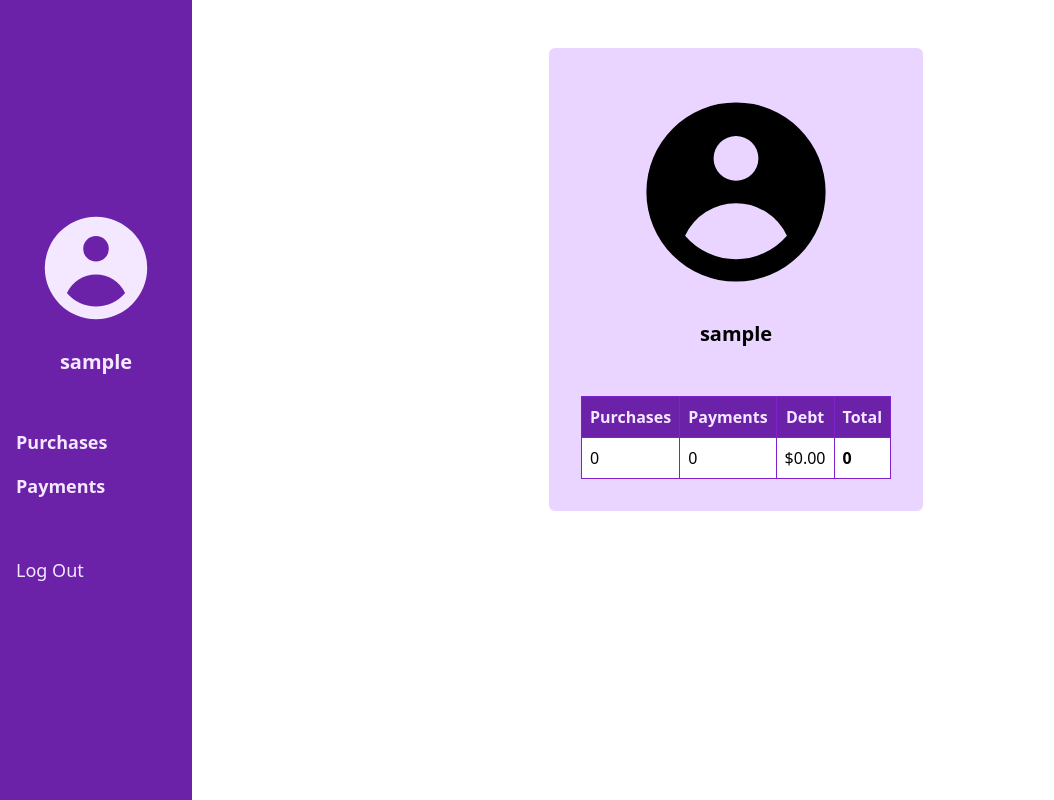
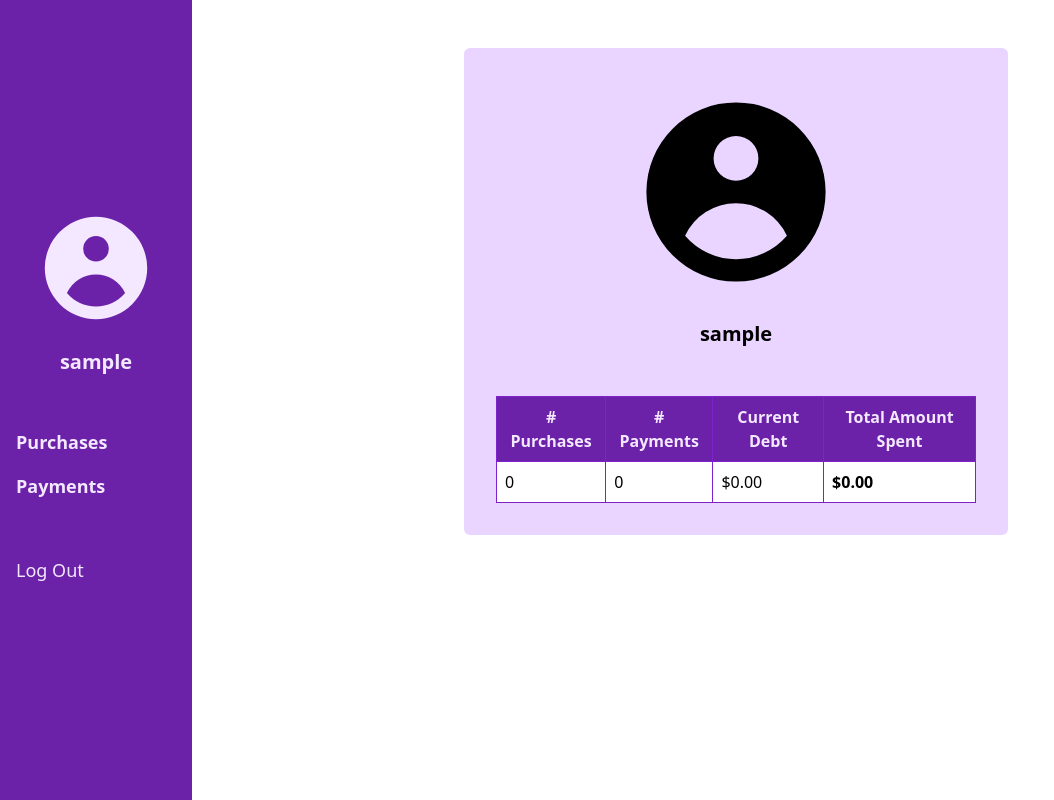
Before and after one commit to carlosgarciafm/payment-tracker, a Flask app: page / in a window 1280 px wide. Shown: the whole page, without its empty margins (0-1054 px from the left). Run offline with Flask 2, Linux system fonts and the light colour scheme; the visitor is signed in with stand-in values (Sample User, id 1); data comes from the database, SQL or seed files in the repository; data that the repository does not hold is empty.

Commit message:
fix(v,c:index): give headers more descriptive names

```diff
--- a/app.py
+++ b/app.py
@@ -38,16 +38,20 @@ def after_request(response):
 @login_required
 def index():
     """Show a summary for the current user."""
-    headers = ["purchases", "payments", "debt", "total"]
+    headers = ["# purchases",
+               "# payments",
+               "current debt",
+               "total amount spent"]
 
     # Query user from database.
     user = User.query.filter_by(id=session["user_id"]).first()
     profile = {"avatar_url": user.avatar_url,
-               "debt": user.debt,
-               "total": sum([purchase.price for purchase in user.purchases]),
-               "purchases": len(user.purchases),
-               "payments": len([payments for purchase in user.purchases
-                                for payments in purchase.payments])}
+               "current debt": user.debt,
+               "total amount spent": float(
+                   sum([purchase.price for purchase in user.purchases])),
+               "# purchases": len(user.purchases),
+               "# payments": len([payments for purchase in user.purchases
+                                 for payments in purchase.payments])}
 
     return render_template("index.html", headers=headers, profile=profile)
 
--- a/static/style.css
+++ b/static/style.css
@@ -635,6 +635,18 @@ Ensure the default browser behavior of the `hidden` attribute.
   width: 91.666667%;
 }
 
+.w-1\/2 {
+  width: 50%;
+}
+
+.w-3\/4 {
+  width: 75%;
+}
+
+.w-9\/12 {
+  width: 75%;
+}
+
 .flex-1 {
   flex: 1 1 0%;
 }
--- a/templates/index.html
+++ b/templates/index.html
@@ -9,7 +9,7 @@
 {% endblock %}
 
 {% block main %}
-    <div class="card flex flex-col mx-auto mt-12 w-min bg-purple-200 justify-center items-center">
+    <div class="card flex flex-col mx-auto mt-12 w-10/12 md:w-1/2 bg-purple-200 justify-center items-center">
         <div class="">
             {% if profile.avatar_url %}
             <img src="{{ profile.avatar_url }}" alt="user avatar" class="rounded
@@ -38,7 +38,7 @@
                 <tbody>
                     <tr>
                         {% for header in headers %}
-                        <td {% if header == "total" %}class="font-bold"{% endif %}>
+                        <td {% if header == "total amount spent" %}class="font-bold"{% endif %}>
                             {{ profile[header] | formatter }}
                         </td>
                         {% endfor %}
```
